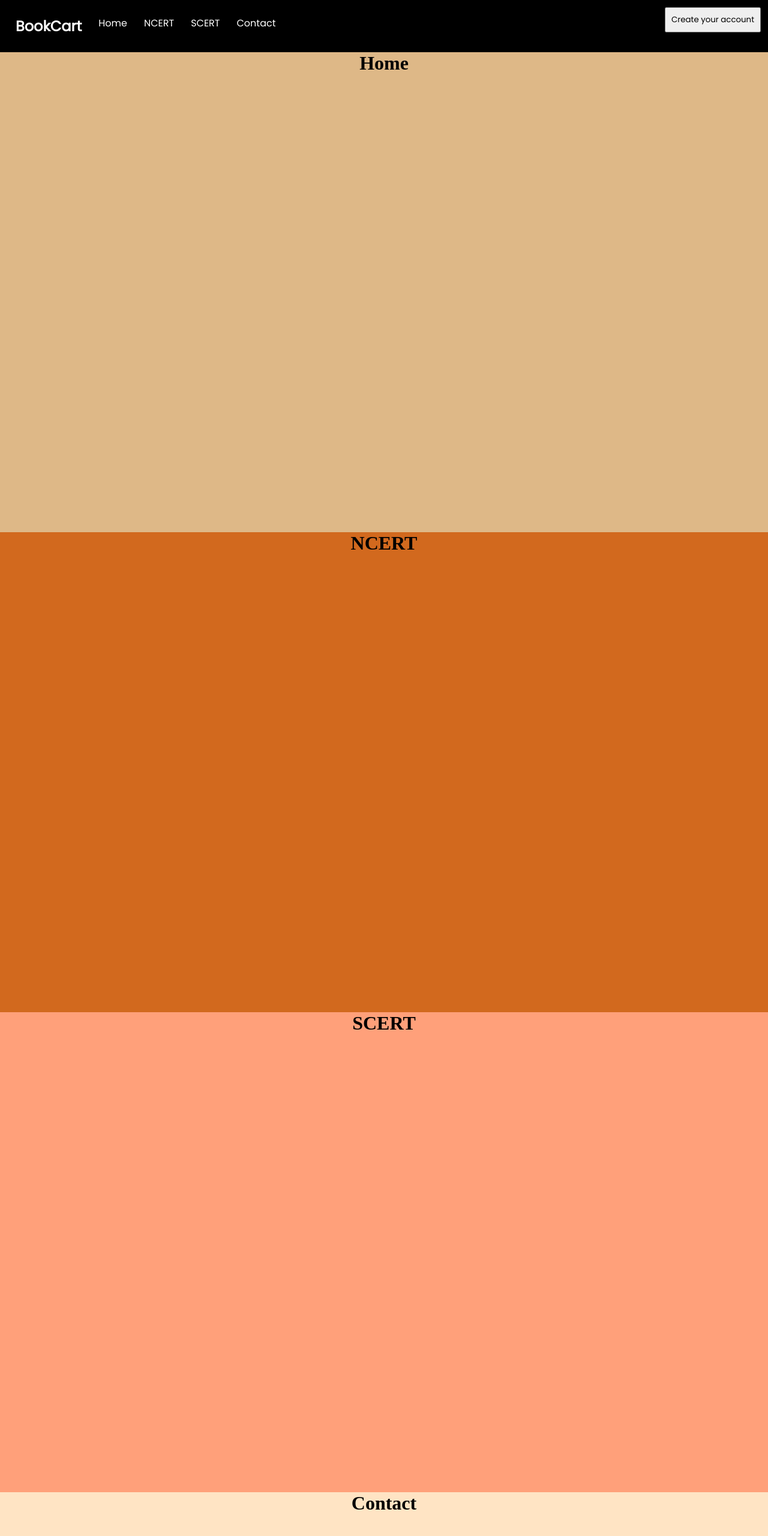
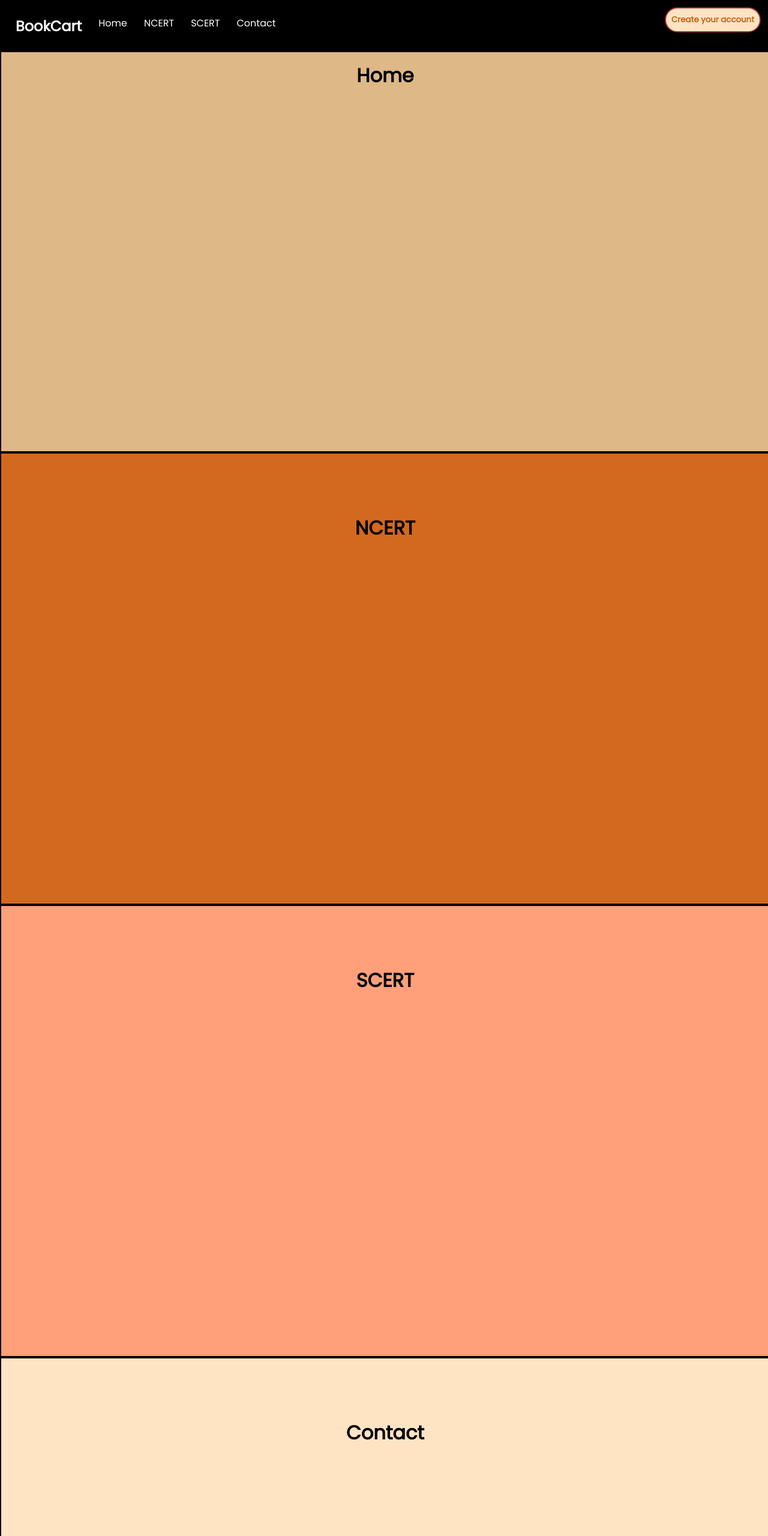
Before and after one commit to harshitpat/readymade-project, a plain HTML site: page index.html in a window 1280 px wide. Shown: the top 2560 px of the page at 60% size. Drawn offline with Linux system fonts and the light colour scheme.

Commit message:
updated index

```diff
--- a/index.html
+++ b/index.html
@@ -17,7 +17,7 @@
                     <li><a href="#scert">SCERT</a></li>
                     <li><a href="#contact">Contact</a></li>
                     <div class="createAccount">
-                        <button id="create">Create your account</button>
+                        <button id="create" onclick="create()">Create your account</button>
                     </div>
                 </ul>
             </div>
@@ -36,12 +36,12 @@
         <div id="contact">
             <h1>Contact</h1>
         </div>
-        <div id="createacc">
-            <form action="" id="register">
-
-            </form>
-        </div>
     </div>
+    <form action="" id="register">
+        <h1 class="headregister">Create your account</h1>
+        <br><br>
+        Name: <input type="text" placeholder="Enter name here" required>
+    </form>
     <script src="script.js"></script>
 </body>
 </html>
--- a/script.js
+++ b/script.js
@@ -0,0 +1,4 @@
+var form = document.getElementById('register').style.display = 'none';
+function create() {
+   form.style.display = 'block';
+}
--- a/style.css
+++ b/style.css
@@ -13,6 +13,9 @@ body{
 }
 .navbar{
     background-color: black;
+    position: fixed;
+
+    width: 100%;
 }
 .navlist{
   overflow: auto;
@@ -23,7 +26,7 @@ body{
 .navlist li{
   float: left;
   list-style: none;
-   padding: 14px;
+  padding: 14px;
 }
 .createAccount{
     float: right;
@@ -31,6 +34,22 @@ body{
 #create{
     font-family: 'Poppins', sans-serif;
     padding: 9px;
+    border: 2px solid brown;
+    border-radius: 32px;
+    font-weight: bold;
+    cursor: pointer;
+    color: rgb(201, 92, 14);
+    background-color: bisque;
+}
+#create:hover{
+  background-color: rgb(240, 240, 127);
+  font-weight: bold;
+  color:crimson;
+}
+#create:active{
+  font-weight: bold;
+  color: blue;
+  background-color: rgb(190, 247, 247);
 }
 .navlist li a{
   text-decoration: none;
@@ -44,30 +63,66 @@ body{
   color: rgb(236, 50, 88);
 }
 #home{
+  border: 2px solid black;
+  font-family: 'Poppins', sans-serif;
   background-color: burlywood;
   text-align: center;
   justify-content: center;
+  align-items: center;
   width: 100%;
-  height: 800px;
+  height: 750px;
+}
+#home h1{
+  padding: 100px;
+  text-align: center;
+  justify-content: center;
+  align-items: center;
 }
 #ncert{
+  border: 2px solid black;
+  font-family: 'Poppins', sans-serif;
   background-color: chocolate;
   text-align: center;
   justify-content: center;
+  align-items: center;
   width: 100%;
-  height: 800px;
+  height: 750px;
+}
+#ncert h1{
+  padding: 100px;
+  text-align: center;
+  justify-content: center;
+  align-items: center;
 }
 #scert{
+  border: 2px solid black;
+  font-family: 'Poppins', sans-serif;
   background-color: lightsalmon;
   text-align: center;
   justify-content: center;
+  align-items: center;
   width: 100%;
-  height: 800px;
+  height: 750px;
+}
+#scert h1{
+  padding: 100px;
+  text-align: center;
+  justify-content: center;
+  align-items: center;
 }
 #contact{
+  border: 2px solid black;
+  font-family: 'Poppins', sans-serif;
   background-color: bisque;
   text-align: center;
   justify-content: center;
+  align-items: center;
   width: 100%;
-  height: 800px;
+  height: 750px;
 }
+#contact h1{
+  padding: 100px;
+  text-align: center;
+  justify-content: center;
+  align-items: center;
+}
```
